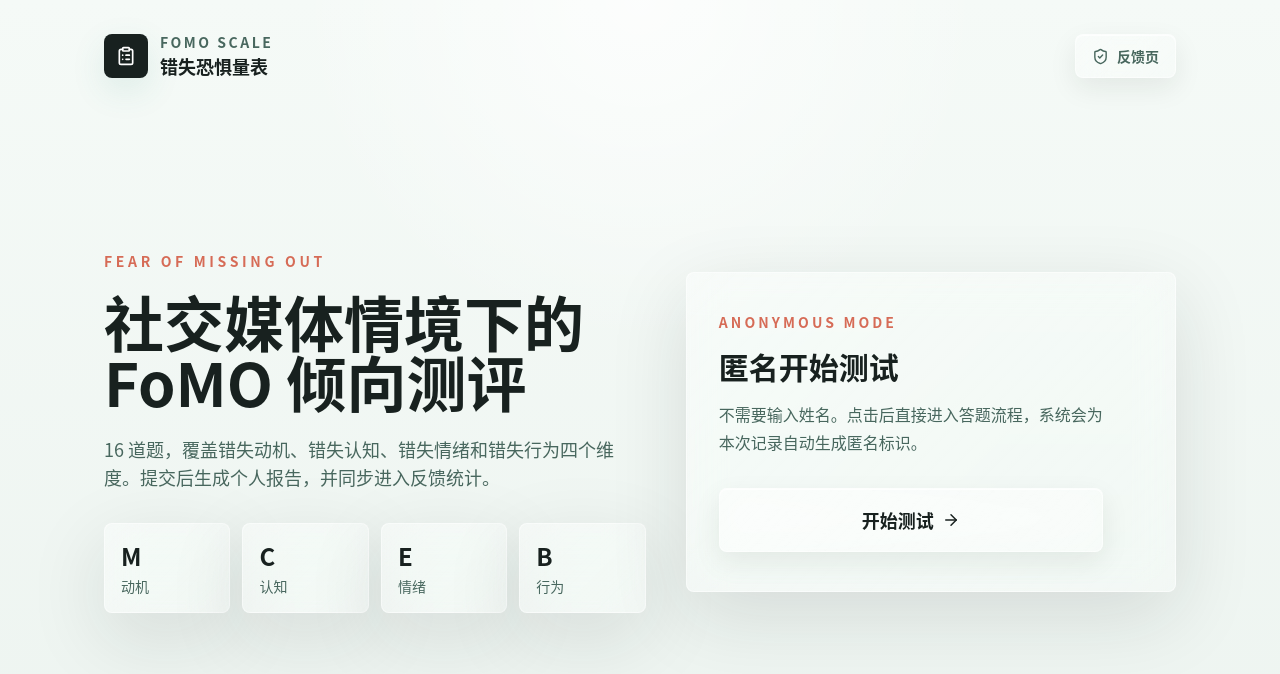
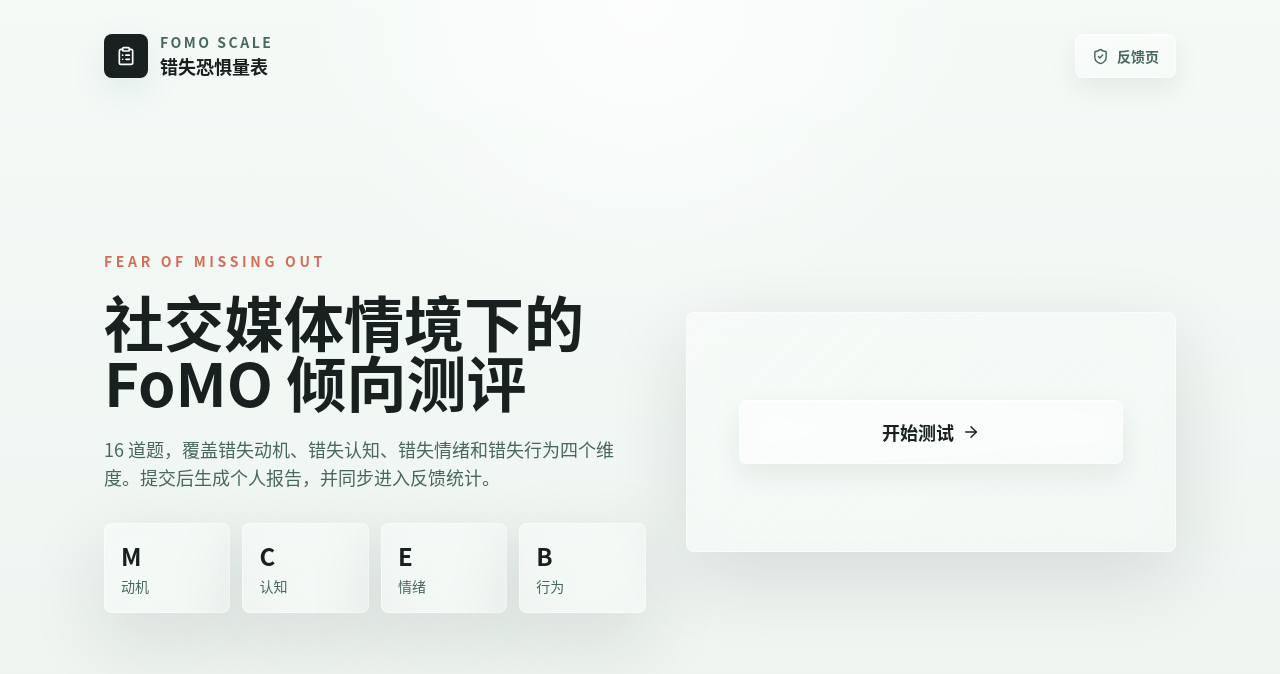
Before and after one commit to Yunk-S/FoMO-questionnairePage, a Next.js app: page / in a window 1280 px wide. Shown: the top 674 px of the page. Built offline with nearby package versions, Linux system fonts and the light colour scheme.

Commit message:
Tighten start CTA and revise wording

```diff
--- a/src/components/FomoSurvey.tsx
+++ b/src/components/FomoSurvey.tsx
@@ -25,13 +25,13 @@ function hasCompleteAnswers(answers: DraftAnswers): answers is AnswerMap {
   return QUESTIONS.every((question) => Number.isInteger(answers[question.id]));
 }
 
-function createAnonymousUsername() {
-  return `匿名受试者-${Math.random().toString(36).slice(2, 6).toUpperCase()}`;
+function createResponseLabel() {
+  return `测试记录-${Math.random().toString(36).slice(2, 6).toUpperCase()}`;
 }
 
 export function FomoSurvey() {
   const router = useRouter();
-  const [anonymousUsername] = useState(createAnonymousUsername);
+  const [responseLabel] = useState(createResponseLabel);
   const [started, setStarted] = useState(false);
   const [answers, setAnswers] = useState<DraftAnswers>({});
   const [error, setError] = useState("");
@@ -76,7 +76,7 @@ export function FomoSurvey() {
           "Content-Type": "application/json"
         },
         body: JSON.stringify({
-          username: anonymousUsername,
+          username: responseLabel,
           answers
         })
       });
@@ -142,21 +142,11 @@ export function FomoSurvey() {
               </div>
             </div>
 
-            <div className="glass-panel flex min-h-[320px] flex-col justify-center rounded-panel p-6 sm:p-8">
-              <div className="max-w-sm">
-                <p className="text-sm font-semibold tracking-[0.22em] text-coral">ANONYMOUS MODE</p>
-                <h2 className="mt-4 text-3xl font-semibold text-ink">匿名开始测试</h2>
-                <p className="mt-4 text-base leading-7 text-moss">
-                  不需要输入姓名。点击后直接进入答题流程，系统会为本次记录自动生成匿名标识。
-                </p>
-              </div>
-
-              {error ? <p className="mt-6 rounded-panel bg-coral/10 px-4 py-3 text-sm text-coral">{error}</p> : null}
-
+            <div className="glass-panel flex min-h-[240px] items-center justify-center rounded-panel p-6 sm:p-8">
               <button
                 type="button"
                 onClick={handleStart}
-                className="glass-button mt-8 inline-flex h-16 w-full items-center justify-center gap-2 rounded-panel px-5 text-lg font-semibold text-ink sm:max-w-sm"
+                className="glass-button inline-flex h-16 w-full max-w-sm items-center justify-center gap-2 rounded-panel px-6 text-lg font-semibold text-ink"
               >
                 开始测试
                 <ArrowRight size={18} />
@@ -175,7 +165,7 @@ export function FomoSurvey() {
             <div className="glass-panel sticky top-4 z-10 rounded-panel p-4">
               <div className="flex flex-col gap-3 sm:flex-row sm:items-center sm:justify-between">
                 <div>
-                  <p className="text-sm text-moss">匿名测评进度</p>
+                  <p className="text-sm text-moss">测试进度</p>
                   <h2 className="text-2xl font-semibold text-ink">已进入 FoMO 测试</h2>
                 </div>
                 <div className="text-sm font-semibold text-moss">
@@ -206,7 +196,6 @@ export function FomoSurvey() {
                     <div>
                       <p className="text-sm font-semibold tracking-[0.18em] text-coral">{dimension.englishName}</p>
                       <h3 className="mt-1 text-2xl font-semibold text-ink">{dimension.name}</h3>
-                      <p className="mt-2 max-w-2xl text-sm leading-6 text-moss">{dimension.description}</p>
                     </div>
                     <div className="glass-card rounded-panel px-4 py-3 text-sm font-semibold text-moss">
                       当前 {getDimensionDraftScore(answers, dimension.id)}/20
--- a/src/lib/questionnaire.ts
+++ b/src/lib/questionnaire.ts
@@ -15,7 +15,7 @@ export const DIMENSIONS: DimensionDefinition[] = [
     name: "错失动机",
     englishName: "Missing Motivation",
     shortName: "动机",
-    description: "归属需要、社交认同等内在心理动机。",
+    description: "",
     lowFeedback: "你对社交归属的即时确认需求较低，通常不会刻意关注自己是否被朋友时刻圈在内。",
     mediumFeedback: "你会在意朋友间的社交连接，但整体仍能在多数情境中保持弹性。",
     highFeedback: "你很需要归属感，害怕被朋友排除在外，朋友的活动对你来说具有较强的接纳意义。"
@@ -37,7 +37,7 @@ export const DIMENSIONS: DimensionDefinition[] = [
     name: "错失情绪",
     englishName: "Missing Emotion",
     shortName: "情绪",
-    description: "焦虑、不安、嫉妒、后悔和失落等负性体验。",
+    description: "焦虑、不安、忮忌、后悔和失落等负性体验。",
     lowFeedback: "你情绪较平稳，看到朋友分享快乐时通常能保持松弛，较少被怕错过牵动。",
     mediumFeedback: "你会在特定情境中感到不安或失落，但这种情绪并非持续占据主导。",
     highFeedback: "看到朋友玩得开心或错过重要信息时，你容易感到焦虑、不舒服、后悔或失落。"
```
